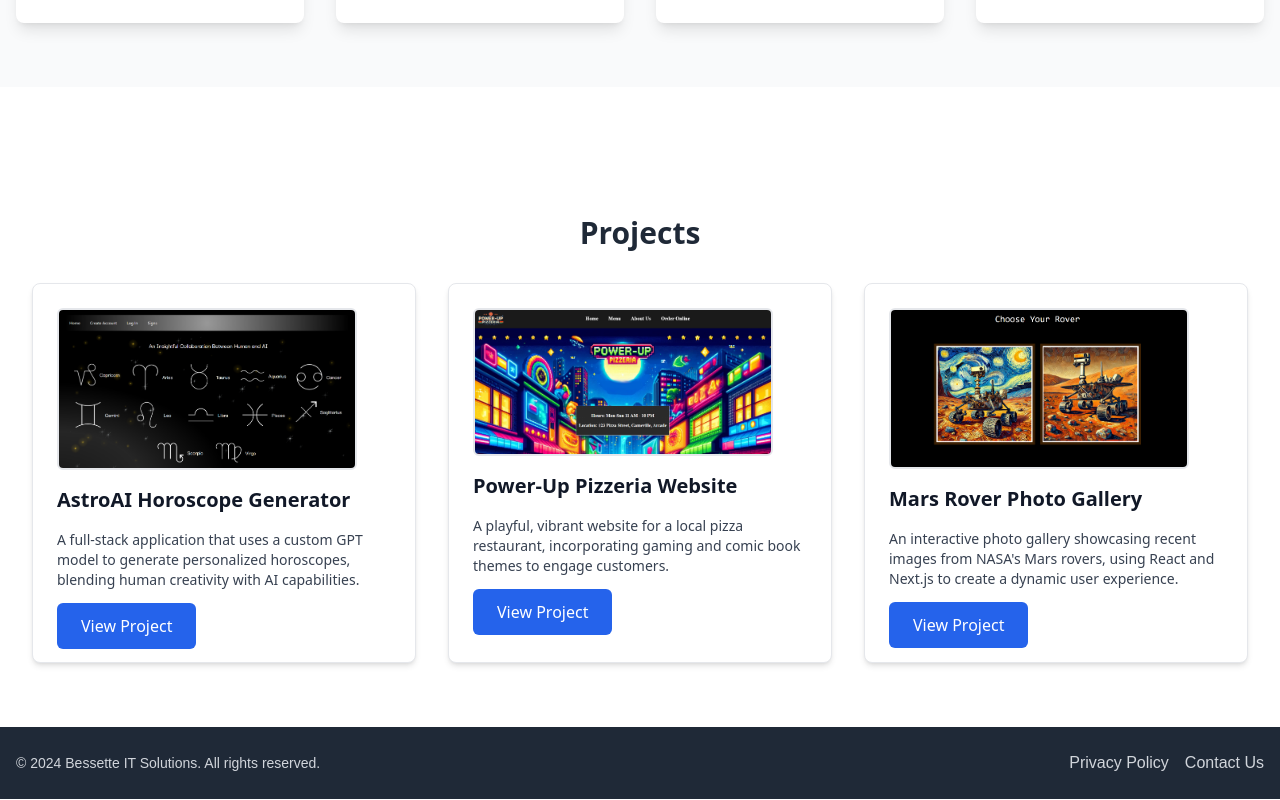
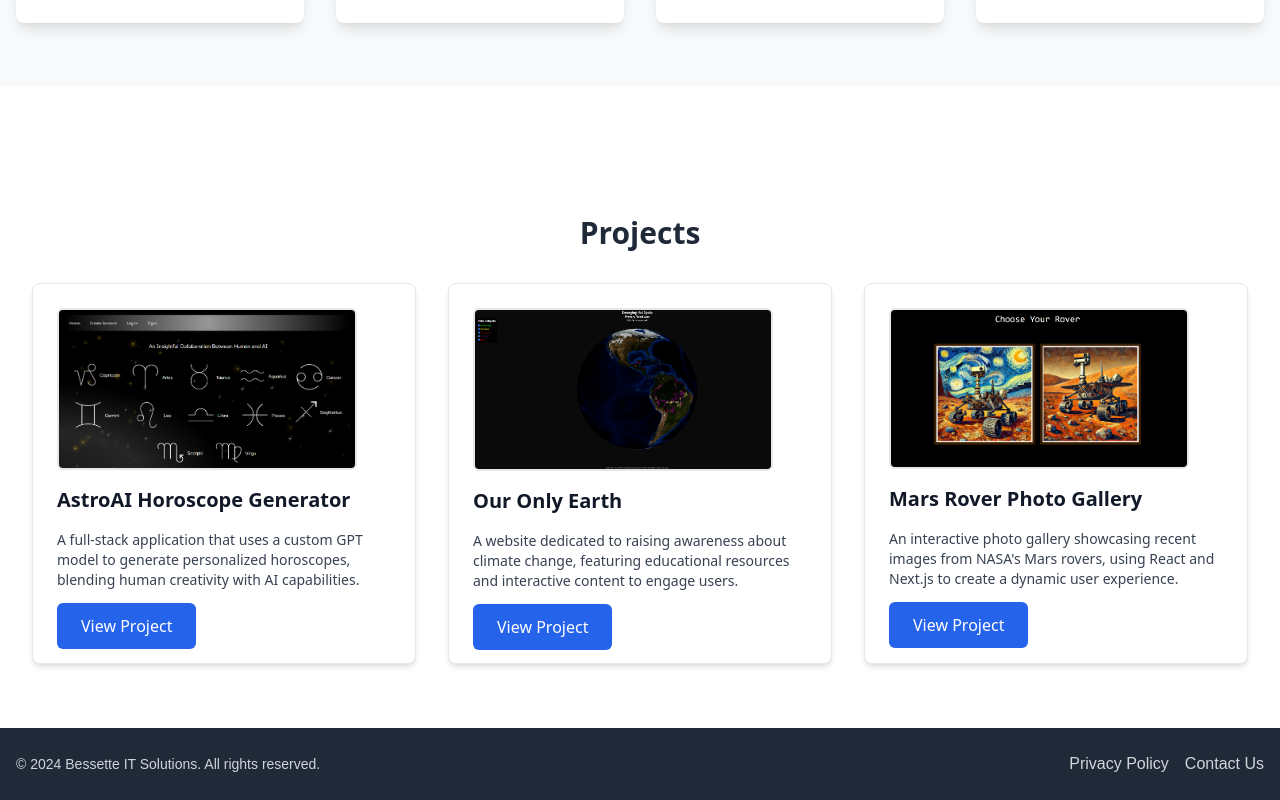
Before and after one commit to Wir3s/it_solutions, a Next.js app: page / in a window 1280 px wide. Shown: the part 1711-2511 px from the top of the page. Built offline with nearby package versions, Linux system fonts and the light colour scheme.

Commit message:
Swapped pizza website with ouronlyearth project

```diff
--- a/components/sections/ProjectsSection.tsx
+++ b/components/sections/ProjectsSection.tsx
@@ -13,11 +13,11 @@ const projects = [
     link: "https://cosmicswirls.com", // Add a unique link for each project
   },
   {
-    title: "Power-Up Pizzeria Website",
+    title: "Our Only Earth",
     description:
-      "A playful, vibrant website for a local pizza restaurant, incorporating gaming and comic book themes to engage customers.",
-    imageUrl: "/images/projects/poweruppizza.png",
-    link: "https://pizzasite-phi.vercel.app/", // Add a unique link for each project
+      "A website dedicated to raising awareness about climate change, featuring educational resources and interactive content to engage users.",
+    imageUrl: "/images/projects/ouronlyearth.png",
+    link: "https://ouronlyearth.com", // Add a unique link for each project
   },
   {
     title: "Mars Rover Photo Gallery",
```
Also changed, not shown: public/images/projects/ouronlyearth.png (added).
